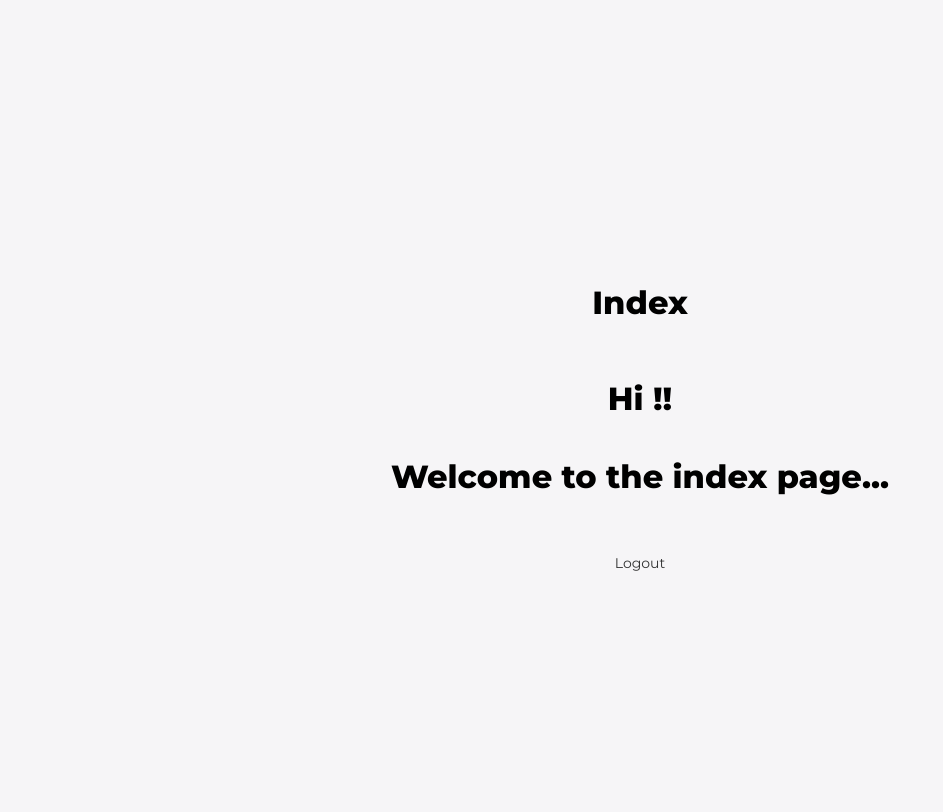
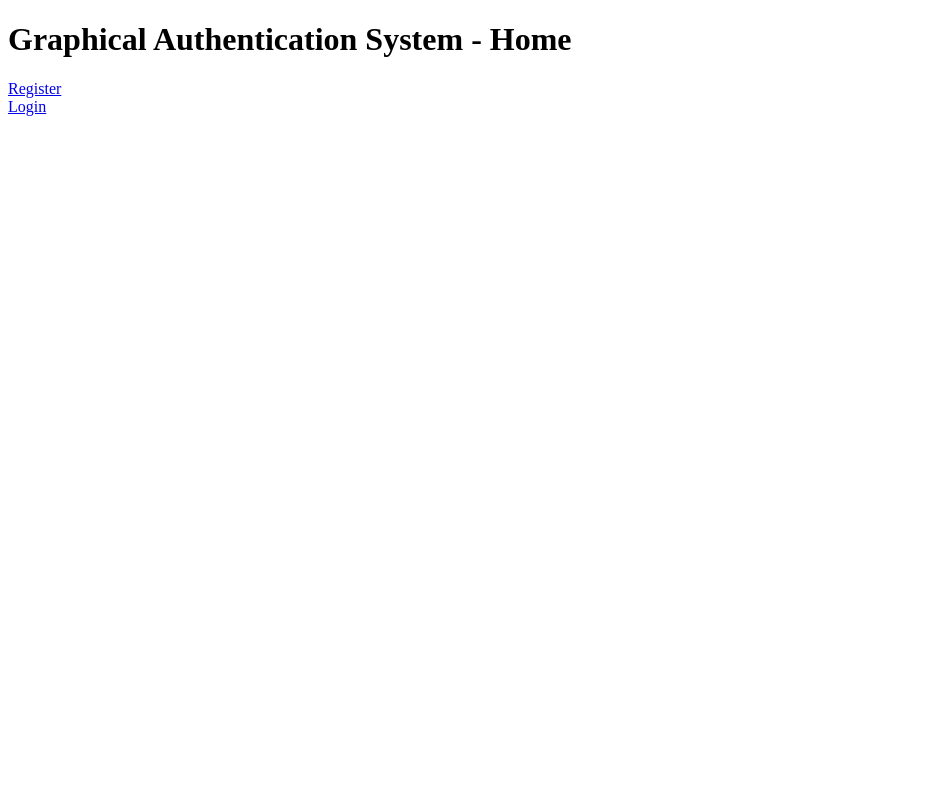
Before and after one commit to OmkarAbhang/Careers-Website, a Flask app: template templates/index.html in a window 1280 px wide. Shown: the top 812 px of the page, without its empty margins (0-943 px from the left). Run offline with Flask 3, Linux system fonts and the light colour scheme; the template is opened without the code that fills it, so the values that code supplies are empty.

Commit message:
Added index.html to navigate

```diff
--- a/templates/index.html
+++ b/templates/index.html
@@ -1,21 +1,11 @@
 <!DOCTYPE html>
 <html>
-	<head>
-		<meta charset="UTF-8">
-		<title> Index </title>
-		<link rel="stylesheet" href="{{ url_for('static', filename='style.css') }}">
-	</head>
-	<body></br></br></br></br></br>
-		<div align="center">
-		<div align="center" class="border">
-			<div class="header">
-				<h1 class="word">Index</h1>
-			</div></br></br></br>
-				<h1 class="bottom">
-					Hi {{session.username}}!!</br></br> Welcome to the index page...
-				</h1></br></br></br>
-				<a href="{{ url_for('logout') }}" class="btn">Logout</a>
-		</div>
-		</div>
-	</body>
+    <head>
+        <title>Graphical Authentication System - Home</title>
+    </head>
+    <body>
+        <h1>Graphical Authentication System - Home</h1>
+        <a href="/SignUp">Register</a><br>
+        <a href="/SignIn">Login</a>
+    </body>
 </html>
```
